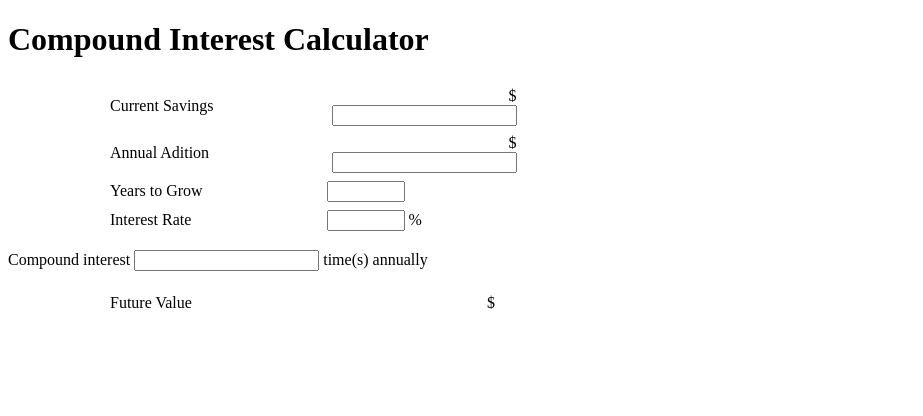
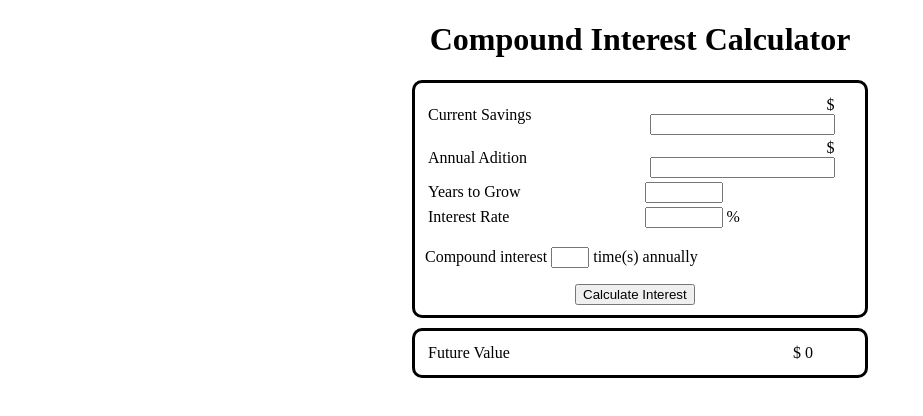
Before and after one commit to PhantomBantam/CompoundInterestCalculator, a plain HTML site: page index.html in a window 1280 px wide. Shown: the whole page, without its empty margins (0-923 px from the left). Drawn offline with Linux system fonts and the light colour scheme.

Commit message:
completed html elements

```diff
--- a/index.html
+++ b/index.html
@@ -36,14 +36,14 @@
 
       <p>Compound interest <input type="number" id="timesAn"> time(s) annually </p>
 
-
+      <button id="calcBtn">Calculate Interest</button>
     </div>
 
     <div id="results">
       <table>
         <tr>
           <td>Future Value</td>
-          <td class="input">$</td>
+          <td class="input">$ 0</td>
         </tr>
       </table>
     </div>
--- a/styles/style.css
+++ b/styles/style.css
@@ -9,10 +9,19 @@ input[type=number] {
     -moz-appearance:textfield;
 }
 
-td {
-  padding-left: 100px;
-  padding-top: 5px;
+h1{
+  text-align: center;
 }
+
+div{
+  border: solid black;
+  border-radius: 10px;
+  margin: auto;
+  margin-top: 10px;
+  width: 430px;
+  padding: 10px;
+}
+
 
 .input{
   width: 190px;
@@ -24,3 +33,12 @@ td {
   width: 70px;
   text-align: left;
 }
+
+#timesAn{
+  width: 30px;
+}
+
+#calcBtn{
+  margin-left: 150px;
+
+}
```
